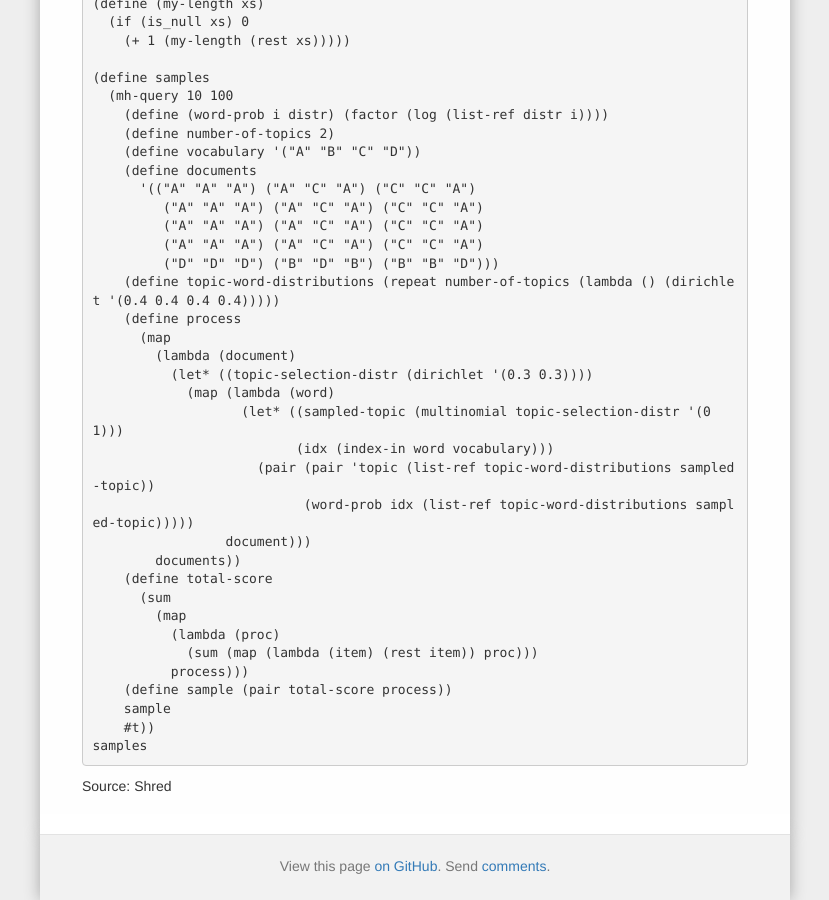
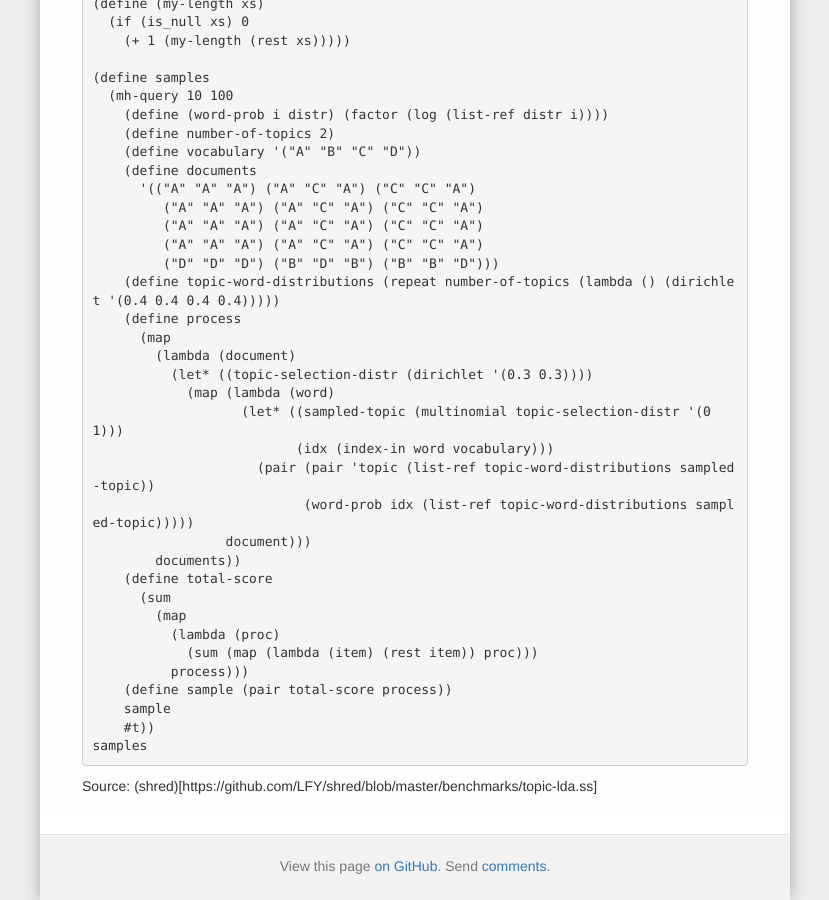
Before and after one commit to forestdb/forestdb.org, a Jekyll site: the page built from models/lda-bench.md, in a window 1280 px wide and 900 px high, scrolled down 896 px. Shown: the whole window, without its empty margins (225-1054 px from the left). Built offline with Jekyll 4.4.1, drawn with Linux system fonts in a browser that asks for light colours; nearby versions of some CDN libraries; a script that is not in the unit is left out; some of the changed lines change nothing that is shown.

Commit message:
Update lda-bench.md

```diff
--- a/models/lda-bench.md
+++ b/models/lda-bench.md
@@ -84,4 +84,4 @@
         #t))
     samples
 
-Source: Shred
+Source: (shred)[https://github.com/LFY/shred/blob/master/benchmarks/topic-lda.ss]
```
